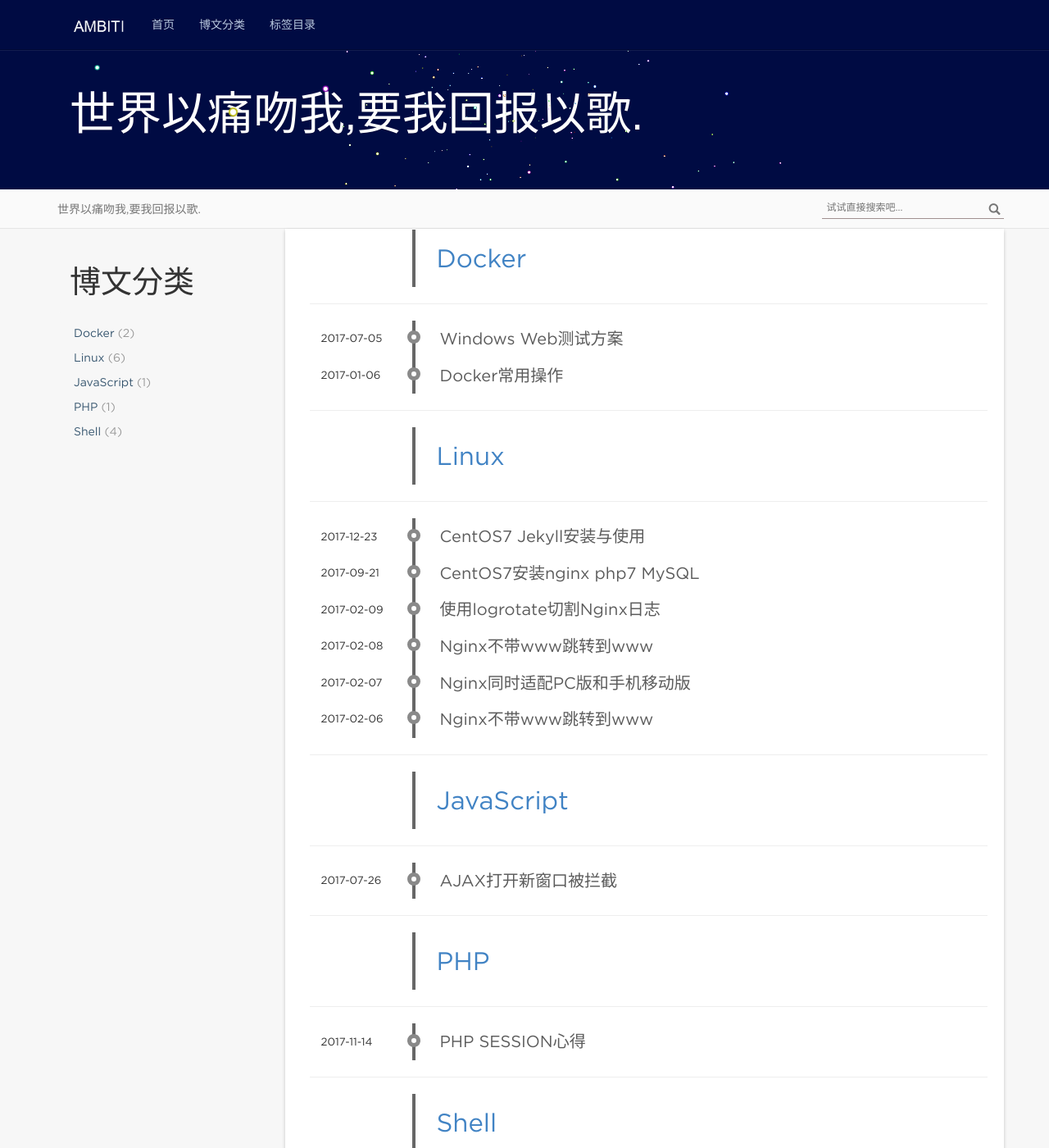
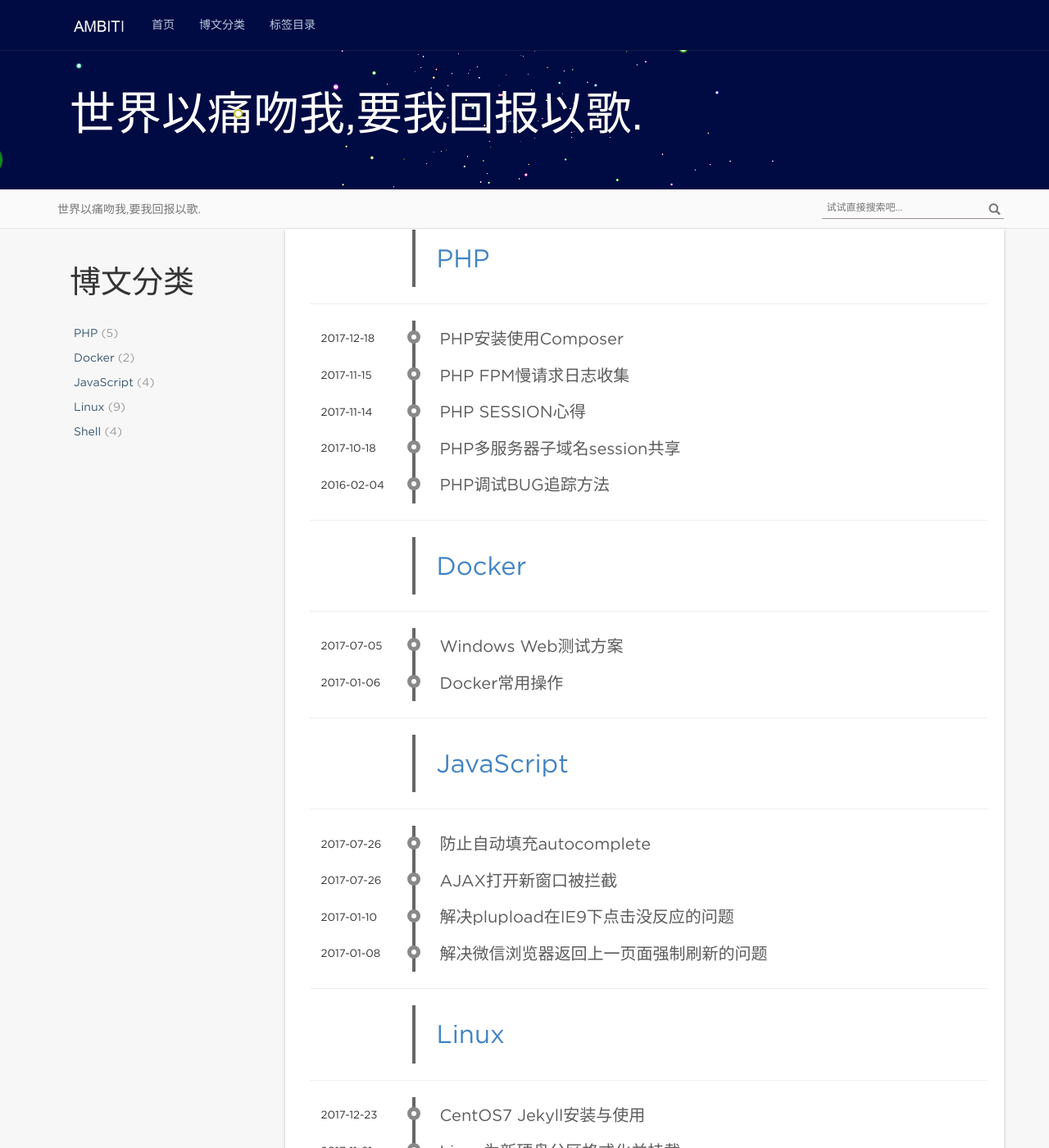
Before and after one commit to fengkai8375/fengkai8375.github.io, a Jekyll site: the page built from categories/index.html, in a window 1280 px wide and 1400 px high. Shown: the whole window at 82% size. Built offline with Jekyll 4.4.1, drawn with Linux system fonts in a browser that asks for light colours; nearby versions of some CDN libraries; comment, search, counter and statistics services are not loaded; some of the changed lines change nothing that is shown; some of the changed text lies outside the part shown.

Commit message:
new post

````diff
--- /dev/null
+++ b/_posts/JavaScript/2017-01-08-Wechat-Backward-Enfore-Reload.md
@@ -0,0 +1,54 @@
+---
+layout: post
+title: "解决微信浏览器返回上一页面强制刷新的问题"
+date: 2017-01-08 09:00:00 +0800
+categories: JavaScript
+tag: Html5
+---
+* content
+{:toc}
+
+微信浏览器，Chrome PC版浏览器，在返回上一页面，且上一页面包含AJAX代码时，页面就会被强制刷新，极度影响用户体验。
+
+而我们想要的效果是：返回上一页面时，页面还停留在原来的状态，AJAX获取到的数据还在，滚动条也在原来的位置。
+
+通过**HTML5**的**history API** + **缓存**可以做到这一点。
+
+<!-- more -->
+
+### 原理
+
+1. 通过history API的 history.pushState或 history.replaceState 保存AJAX状态
+
+2.  同时将获取到的数据缓存起来（我用的是localStorage）
+
+3.  当返回到这个页面时，先获取窗口的history.state，如果不为空，表示保存的有状态，我们要做的就是恢复到这个状态。
+
+4.  读取缓存数据并加载。如果涉及到分页，且是滚动加载的形式，需要将当前页设置为history.state中的页数。
+
+### history API
+
+HTML5 history API只包括2个方法：```history.pushState()```和```history.replaceState()```，以及1个事件：```window.onpopstate```。
+
+#### history.pushState()
+它的完全体是 ```history.pushState(stateObject, title, url)```，包括三个参数。
+
+第1个参数是状态对象，它可以理解为一个拿来存储自定义数据的元素。它和同时作为参数的url会关联在一起。
+
+第2个参数是标题，是一个字符串，目前各类浏览器都会忽略它（以后才有可能启用，用作页面标题），所以设置成什么都没关系。目前建议设置为空字符串。
+
+第3个参数是URL地址，一般会是简单的?page=2这样的参数风格的相对路径，它会自动以当前URL为基准。需要注意的是，本参数URL需要和当前页面URL同源，否则会抛出错误。
+
+调用```pushState()```方法将新生成一条历史记录，方便用浏览器的“后退”和“前进”来导航（“后退”可是相当常用的按钮）。另外，从URL的同源策略可以看出，```HTML5 history API```的出发点是很明确的，就是让无跳转的单站点也可以将它的各个状态保存为浏览器的多条历史记录。当通过历史记录重新加载站点时，站点可以直接加载到对应的状态。
+
+#### history.replaceState()
+它和```history.pushState()```方法基本相同，区别只有一点，```history.replaceState()```不会新生成历史记录，而是将当前历史记录替换掉。
+
+#### window.onpopstate
+push的对立就是pop，可以猜到这个事件是在浏览器取出历史记录并加载时触发的。但实际上，它的条件是比较苛刻的，几乎只有点击浏览器的“前进”、“后退”这些导航按钮，或者是由JavaScript调用的```history.back()```等导航方法，且切换前后的两条历史记录都属于同一个网页文档，才会触发本事件。
+
+上面的“同一个网页文档”请理解为JavaScript环境的document是同一个，而不是指基础URL（去掉各类参数的）相同。也就是说，只要有重新加载发生（无论是跳转到一个新站点还是继续在本站点），JavaScript全局环境发生了变化，```popstate```事件都不会触发。
+
+popstate事件是设计出来和前面的2个方法搭配使用的。一般只有在通过前面2个方法设置了同一站点的多条历史记录，并在其之间导航（前进或后退）时，才会触发这个事件。同时，前面2个方法所设置的状态对象（第1个参数），也会在这个时候通过事件的```event.state```返还回来。
+
+此外请注意，```history.pushState()```及```history.replaceState()```本身调用时是**不触发popstate事件的**。pop和push毕竟不一样！
--- /dev/null
+++ b/_posts/JavaScript/2017-01-10-Plupload-Not-Word-In-IE9.md
@@ -0,0 +1,23 @@
+---
+layout: post
+title: "解决plupload在IE9下点击没反应的问题"
+date: 2017-01-10 09:00:00 +0800
+categories: JavaScript
+tag: plupload
+---
+* content
+{:toc}
+
+plupload是一款不错的JavaScript图片上传插件。
+
+plupload在IE9下点击可能会出现没反应的情况，这个问题是由于plupload首选的是```Html5```的上传方式，IE9对```Html5```的支持不好，而且其它上传方式没有被正确配置造成的。
+
+所以我首选```flash```作为上传图片的方式。配置如下：
+
+```
+runtimes : 'flash,html5,silverlight,browserplus,gears,html4',
+flash_swf_url : '/javascript/plupload/Moxie.swf',
+silverlight_xap_url : '/javascript/plupload/Moxie.xap',
+```
+
+问题得到解决。
--- /dev/null
+++ b/_posts/JavaScript/2017-07-26-JS-Prevent-Html-Auto-Complete.md
@@ -0,0 +1,17 @@
+---
+layout: post
+title: "防止自动填充autocomplete"
+date: 2017-07-26 09:00:00 +0800
+categories: JavaScript
+tag: Html5
+---
+* content
+{:toc}
+
+直接设置 `autocomplete='off'` 或 `autocomplete='nope'` 是不行的
+
+最有效的方法先设置成`只读`，获取焦点时再取消只读。
+
+```
+<input readonly onfocus="this.removeAttribute('readonly');" />
+```
--- /dev/null
+++ b/_posts/Linux/2017-11-10-Memcached-Not-Allow-Outside-Access.md
@@ -0,0 +1,28 @@
+---
+layout: post
+title: "Memcached不允许外部访问"
+date: 2017-01-10 09:00:00 +0800
+categories: Linux
+tag: memcache
+---
+* content
+{:toc}
+
+Memcached默认所有ip都可连接，这是不安全的，可以设置只能从内部访问。
+
+```
+vi /etc/sysconfig/memcached
+```
+
+修改 `OPTIONS` 为
+```
+OPTIONS="-l 127.0.0.1"
+```
+
+重启 memcached服务即可。
+
+测试方法
+
+```
+telnet server_ip port
+```
--- /dev/null
+++ b/_posts/Linux/2017-11-20-Rsync-Inotify-Sync-Servers.md
@@ -0,0 +1,149 @@
+---
+layout: post
+title: "rsync配合inotify实时同步服务器文件"
+date: 2017-11-20 09:00:00 +0800
+categories: Linux
+tag: rsync
+---
+* content
+{:toc}
+
+
+### 备份服务器配置
+
+安装配置rsync
+```
+yum install rsync
+mkdir /usr/local/rsync
+echo "backup:bk_password" > /usr/local/rsync/rsyncd.passwd
+cd /usr/local/rsync
+chmod 600 rsyncd.passwd
+```
+
+<!-- more -->
+
+编辑rsync配置文件
+```
+vi /etc/rsyncd.conf
+```
+
+内容为
+```
+uid = root
+gid = root
+use chroot = no
+max connections = 4
+strict modes = yes
+hosts allow = 192.168.1.101   #可以多个，用空格分隔
+port = 873
+pid file = /var/run/rsyncd.pid
+lock file = /var/run/rsync.lock
+log file = /var/log/rsyncd.log
+
+# web是模块名
+
+[web]
+path = /var/www
+ignore errors
+read only = false
+list = false
+auth users = backup
+secrets file = /usr/local/rsync/rsyncd.passwd
+```
+
+开启服务
+```
+systemctl start rsyncd
+systemctl enable rsyncd
+```
+
+### 主服务器配置
+
+安装配置rsync
+
+```
+yum install rsync
+mkdir /usr/local/rsync
+echo "bk_password" > /usr/local/rsync/rsyncd.passwd
+cd /usr/local/rsync
+chmod 600 rsyncd.passwd
+```
+
+编辑rsync配置文件
+```
+vi /etc/rsyncd.conf
+```
+
+内容为
+```
+uid = root
+gid = root
+use chroot = no
+max connections = 4
+strict modes = yes
+hosts allow = 192.168.1.102   #可以多个，用空格分隔
+port = 873
+pid file = /var/run/rsyncd.pid
+lock file = /var/run/rsync.lock
+log file = /var/log/rsyncd.log
+
+# web是模块名，主服务器保留这一块是为了初始的同步。
+
+[web]
+path = /var/www
+ignore errors
+read only = false
+list = false
+auth users = backup
+secrets file = /usr/local/rsync/rsyncd.passwd
+```
+
+
+开启服务
+```
+systemctl start rsyncd
+systemctl enable rsyncd
+```
+
+同步一次文件
+
+```
+rsync -vzrtopg --delete --progress --password-file=/usr/local/rsync/rsyncd.passwd backup@192.168.1.102
+```
+
+安装配置inofity
+
+```
+yum install inotify-tools
+cd /usr/local/rsync
+vi inotify_rsync.sh
+```
+
+内容为
+
+```
+#!/bin/bash
+host=192.168.1.102
+src=/var/www/
+des=web
+user=backup
+
+/usr/bin/inotifywait -mrq --timefmt '%d/%m/%y %H:%M' --format '%T %w%f%e' -e modify,delete,create,attrib $src | while read files
+do
+/usr/bin/rsync -vzrtopg --progress --delete --password-file=/usr/local/rsync/rsyncd.passwd $src $user@$host::$des
+echo "${files} was rsynced" >>/var/log/rsync.log 2>&1
+done
+```
+
+其中 host为备份服务器，src为要同步的目录，des为模块名，user为同步所使用的用户。
+
+`/usr/bin/rsync`的参数中 `--delete`为删除，意指当主服务器删除文件时，备份服务器也跟着删除，没有这个参数时不会删除。
+
+最后，开启inotify的实时同步
+```
+chmod 764 inotify_rsync.sh
+# 可加到/etc/rc.d/rc.local开机自启
+sh /usr/local/rsync/inotify_rsync.sh &
+```
+
+> 先启动主备上的rsyncd，再启动实时同步脚本。如果有多个目录需要同步，可配置多个模块和sh文件。
--- /dev/null
+++ b/_posts/Linux/2017-11-21-Linux-Partion-New-Hard-Drive-Format.md
@@ -0,0 +1,52 @@
+---
+layout: post
+title: "Linux为新硬盘分区格式化并挂载"
+date: 2017-11-21 09:00:00 +0800
+categories: Linux
+tag: fdisk
+---
+* content
+{:toc}
+
+
+### 分区
+
+1. 使用`fdisk -l`命令和`df -hT`命令对比查看哪个硬盘没有使用
+2. 假设那个没使用的硬盘为 `/dev/vdb`
+3. `fdisk /dev/vdb`，对该硬盘分区
+4. 建新分区，输入`n`命令，以下可直接用默认值，即使用整个硬盘。
+5. 输入`w`保存更改。
+6. 更改文件格式类型，还是 `fdisk /dev/vdb`
+7. 默认是第一个分区，输入`t`
+8. 可使用`L`查看格式类型
+9. 新硬盘一般使用`Linux LVM`类型，代号`8e`
+10. 输入完直接`w`
+```
+
+<!-- more -->
+
+### 格式化
+
+```
+mkfs -t xfs /dev/vdb1
+```
+
+其中`xfs`是文件系统格式，RHEL7开始，xfs是默认的文件系统格式。RHEL6默认的格式是`ext4`。
+
+### 挂载
+
+将分区`/dev/vdb1`挂载到`/data`目录下
+```
+mkdir /data
+mount /dev/vdb1 /data
+```
+
+### 开机自动挂载
+
+`vi /etc/fstab` ，将新分区参照其上的格式添加到最后一行，保存退出即可。
+
+示例：
+
+```
+/dev/vdb1 /data  xfs defaults 0 0
+```
--- /dev/null
+++ b/_posts/PHP/2016-02-04-PHP-Debug-Methods.md
@@ -0,0 +1,27 @@
+---
+layout: post
+title: "PHP调试BUG追踪方法"
+date: 2016-02-04 09:00:00 +0800
+categories: PHP
+tag: PHP
+---
+* content
+{:toc}
+
+1. 将调试结果输出到数据库或文本文件中
+
+2. 另建一个测试类和配套的其它文件
+
+3. 借助反射或搜索工具定位函数或类的定义
+
+4. 使用归因理论作对比。该帐号（或其它）是否在该环境下常有BUG？该帐号（或其它）是否在其它环境下也有BUG？其它帐号（或其它）是否也在该环境下有BUG？
+
+     原因： 程序上的问题，配置上的问题
+
+5. 日志分析
+
+6. Chrome浏览器可以使用JS的console.log打印调试，AJAX可通过F12 network点击链接查看返回结果
+
+7. Chrome的socklog插件
+
+8. XDebug
--- /dev/null
+++ b/_posts/PHP/2017-10-18-PHP-Session-Cross-Domain.md
@@ -0,0 +1,53 @@
+---
+layout: post
+title: "PHP多服务器子域名session共享"
+date: 2017-10-18 09:00:00 +0800
+categories: PHP
+tag: session
+---
+* content
+{:toc}
+
+## 第一步 配置php memcache扩展
+
+```
+wget http://pecl.php.net/get/memcache-2.2.7.tgz
+
+tar -xzf memcache-2.2.7.tgz
+cd memcache-2.2.7
+/usr/local/php/bin/phpize
+./configure -with-php-config=/usr/local/php/bin/php-config
+make
+make install
+```
+
+<!-- more -->
+
+编辑 php.ini，启用memcache扩展
+
+```
+extension=memcache.so
+```
+
+## 第二步 php.ini session配置
+
+```
+session.save_handler = memcache
+
+#将127.0.0.1改为你的memcached服务器ip
+session.save_path = "tcp://127.0.0.1:11211"
+```
+
+## 第三步 重启php-fpm
+
+```
+systemctl restart php-fpm
+```
+
+
+## 第四步 修改php代码
+
+```
+//放在程序的最前面，域名前面不要加 .
+ini_set('session.cookie_domain', 'yourdomain.com');
+```
--- /dev/null
+++ b/_posts/PHP/2017-11-15-PHP-FPM-Slow-Log-Collection.md
@@ -0,0 +1,25 @@
+---
+layout: post
+title: "PHP FPM慢请求日志收集"
+date: 2017-11-15 09:00:00 +0800
+categories: PHP
+tag: PHP
+---
+* content
+{:toc}
+
+编辑php-fpm配置文件
+
+```
+vi /etc/php-fpm.d/www.conf
+```
+
+将 `request_slowlog_timeout`前的注释取消，并设置为需要的值，默认单位为秒。
+
+比如，定义请求处理时间在1秒以上的查询为慢查询，则将值设置为1 。
+
+重启 php-fpm 服务。
+
+慢请求的个数也可以在php-fpm的status页面看到。
+
+> 优化不只是优化代码、数据库，还要优化所用服务器的各个软硬组件。
--- /dev/null
+++ b/_posts/PHP/2017-12-18-PHP-Install-Composer.md
@@ -0,0 +1,23 @@
+---
+layout: post
+title: "PHP安装使用Composer"
+date: 2017-12-18 09:00:00 +0800
+categories: PHP
+tag: Composer
+---
+* content
+{:toc}
+
+1. 安装Composer
+
+```
+curl -sS https://getcomposer.org/installer | php
+mv composer.phar /usr/local/bin/composer
+```
+
+2. 使用Composer
+
+```
+composer global require "fxp/composer-asset-plugin:^1.3.1"
+composer create-project yiisoft/yii2-app-basic basic 2.0.12
+```
````
Also changed, not shown: _posts/PHP/2017-11-14-PHP-Session-experience.md (+0 -3 lines).
